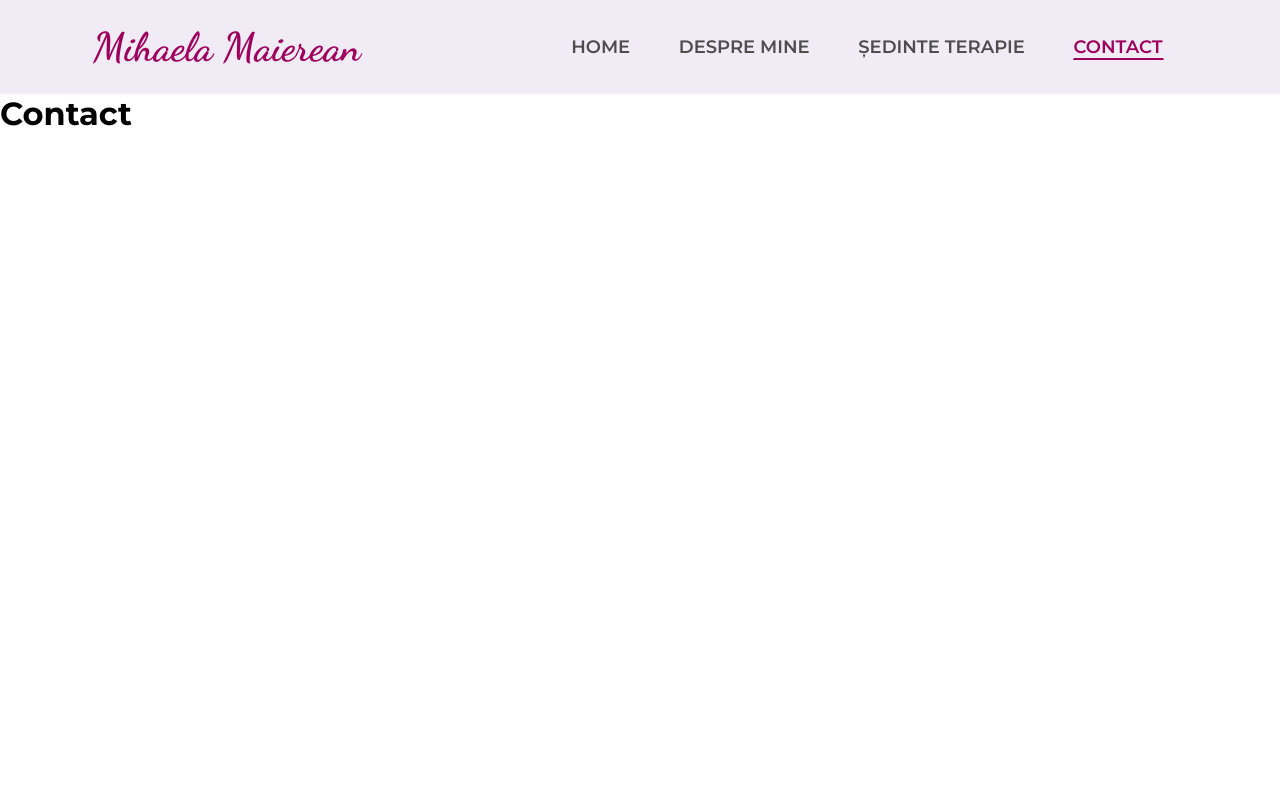
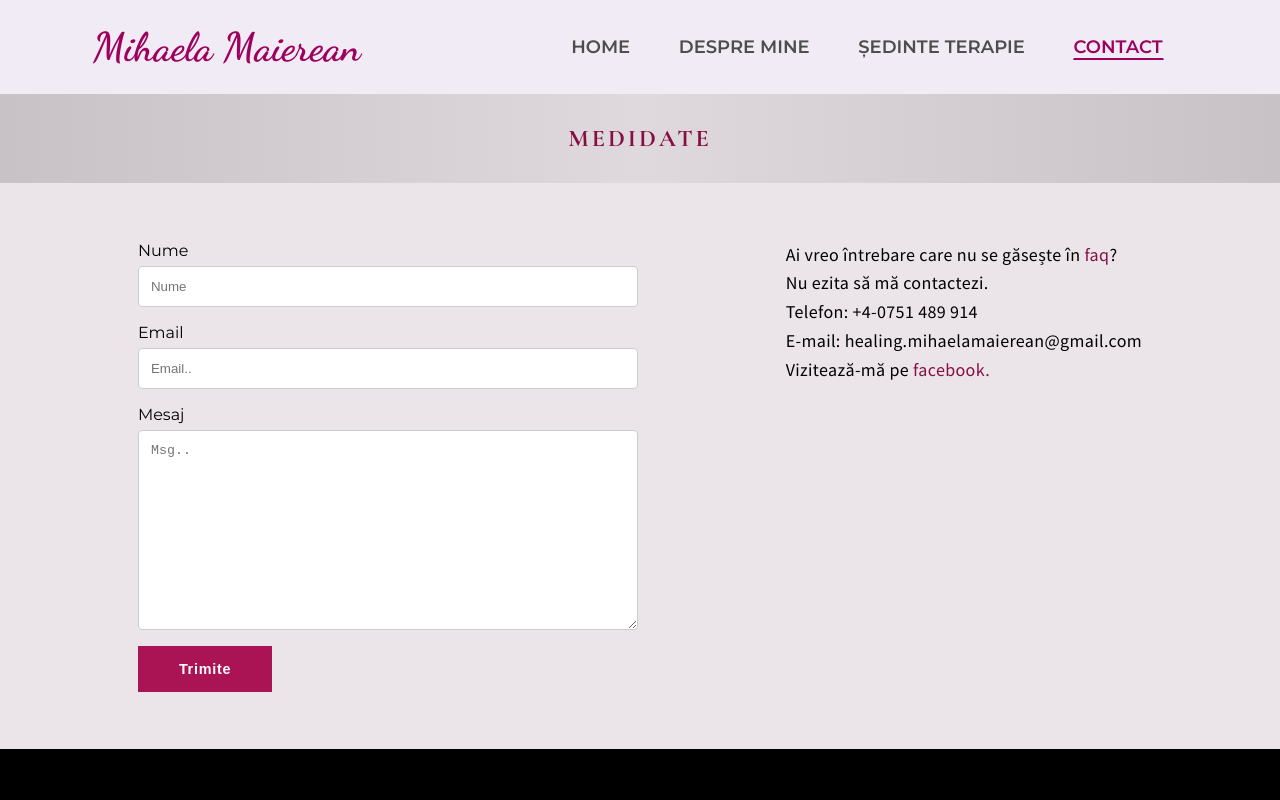
Before and after one commit to HauresBogdan/mm, a React (Create React App) app: page /Contact in a window 1280 px wide. Shown: the top 800 px of the page. Built offline with nearby package versions, Linux system fonts and the light colour scheme.

Commit message:
contact1

```diff
--- a/package.json
+++ b/package.json
@@ -9,7 +9,9 @@
     "classnames": "^2.2.6",
     "react": "^17.0.1",
     "react-dom": "^17.0.1",
+    "react-hook-form": "^6.13.1",
     "react-router-dom": "^5.2.0",
+    "react-router-hash-link": "^2.3.1",
     "react-scripts": "4.0.1",
     "react-slideshow-image": "^3.4.2",
     "web-vitals": "^0.2.4"
--- a/src/components/Contact.js
+++ b/src/components/Contact.js
@@ -1,7 +1,65 @@
+import Footer from "./Footer";
+import "../sidepagecss/thetahealing.css";
+import "../sidepagecss/contact.css";
+import { HashLink as Link } from "react-router-hash-link";
+import { useForm } from "react-hook-form";
+
 function Contact() {
+  const { register, handleSubmit, errors } = useForm(); // initialize the hook
+  const onSubmit = (data) => {
+    console.log(data);
+  };
+
   return (
     <>
-      <h1>Contact</h1>
+      <section className="th-sec">
+        <div className="th-banner">
+          <h1 className="th-container">Medidate</h1>
+        </div>
+        <section className="thp-hero">
+          <div className="contact-and-text th-container">
+            <div className="contact-contact form-container">
+              <form action="POST" data-netlify="true" onSubmit={handleSubmit(onSubmit)}>
+                <label htmlFor="name">Nume</label>
+                <div className="contact-errors">
+                  <p>{errors.name && "Nu ai introdus numele"}</p>
+                </div>
+                <input type="text" id="name" name="name" placeholder="Nume" ref={register({ required: true })} />
+                <label htmlFor="email">Email</label>
+                <div className="contact-errors">
+                  <p>{errors.email && "Email invalid"}</p>
+                </div>
+                <input type="email" id="email" name="email" placeholder="Email.." ref={register({ required: true, pattern: /\S+@\S+\.\S+/ })} />
+                <label htmlFor="subject">Mesaj</label>
+                <div className="contact-errors">
+                  <p>{errors.subject && "Nu ai introdus nici un mesaj"}</p>
+                </div>
+                <textarea id="subject" name="subject" placeholder="Msg.." style={{ height: "200px" }} defaultValue={""} ref={register({ required: true })} />
+                <div className="display-block" data-netlify-recaptcha="true"></div>
+                <button className="violet-btn" type="submit">
+                  Trimite
+                </button>
+              </form>
+            </div>
+            <div className="contact-text">
+              <p>
+                Ai vreo întrebare care nu se găsește în{" "}
+                <Link className="faq-link" to="/ThetaHealing#questions">
+                  faq
+                </Link>
+                ?
+              </p>
+              <p>Nu ezita să mă contactezi.</p>
+              <p>Telefon: +4-0751 489 914</p>
+              <p>E-mail: healing.mihaelamaierean@gmail.com</p>
+              <p>
+                Vizitează-mă pe <a href="https://www.facebook.com/thetahealingcumihaelamaierean/">facebook.</a>{" "}
+              </p>
+            </div>
+          </div>
+        </section>
+      </section>
+      <Footer />
     </>
   );
 }
--- a/src/components/Testimonials.js
+++ b/src/components/Testimonials.js
@@ -4,7 +4,7 @@ export default function Testimonials() {
   return (
     <>
       <div className="flex-this-cards">
-        <TestimonialCard src="t1.jpg" text="La început eram sceptică dar am rămas surprinsă când am inceput să văd schimbari în viața mea de zi cu zi." nume="Andrea Rea"/>
+        <TestimonialCard src="t1.jpg" text="La început eram sceptică dar am rămas surprinsă când am început să văd schimbări în viața mea de zi cu zi." nume="Andrea Rea"/>
         <TestimonialCard src="t2.jpg" text="Mihaela ma ajutat să imi schimb complet percepția despre viață înspre bine. Acuma sunt mai optimist și plin de viață." nume="Paul Andrei"/>
         <TestimonialCard src="t3.jpg" text="Eu am reușit să mă las de fumat cu câteva sesiuni. Wow! Nici măcar nu mai simt nevoia să fumez acum." nume="Anca Sandu"/>
       </div>
--- a/src/components/ThetaHealing.js
+++ b/src/components/ThetaHealing.js
@@ -69,7 +69,7 @@ function ThetaHealing() {
           <p className="info-price-card">*Ședința durează aproximativ o oră și se realizează pe Zoom. Confidențialitatea este garantată!</p>
         </section>
 
-        <section className="th-sec3 thp-hero">
+        <section className="th-sec3 thp-hero" id="questions">
           <div className="th-banner">
             <h1 className="th-container">Întrebări frecvente</h1>
           </div>
--- /dev/null
+++ b/src/sidepagecss/contact.css
@@ -0,0 +1,70 @@
+.contact-contact input,
+.contact-contact textarea {
+
+    display: block;
+    width: 100%;
+    padding: 12px;
+    border: 1px solid #ccc;
+    border-radius: 4px;
+    box-sizing: border-box;
+    margin-top: 6px;
+    margin-bottom: 16px;
+    resize: vertical;
+    box-sizing: border-box;
+}
+
+.display-block {
+    display: block;
+}
+
+.contact-contact input:focus,
+.contact-contact textarea:focus{
+    border-color: rgba(107, 110, 112, 0.8);
+    box-shadow: 0 1px 1pxrgba(107, 110, 112, 0.8) inset, 0 0 8px rgba(107, 110, 112, 0.8);
+    outline:  none;
+}
+
+.contact-errors {
+    color: #850F43;
+}
+
+.contact-and-text {
+    display: flex;
+    flex-wrap: wrap;
+    justify-content: space-around;
+
+}
+
+.form-container {
+    max-width: 500px;
+    width: 100%;
+    padding: 5%;
+}
+
+.contact-text {
+    padding: 5%;
+    max-width: 100%;
+
+}
+
+.contact-text p {
+
+
+
+    letter-spacing: .35px;
+    font-family: 'Source Sans Pro', sans-serif;
+    font-size: 18px;
+    font-weight: 400;
+    line-height: 1.6;
+
+
+}
+
+.contact-text p a,
+.contact-text p a:hover,
+.contact-text p a:focus,
+.contact-text p a:active,.faq-link {
+    text-decoration: none;
+    color: inherit;
+    color: #850F43;
+}
```
Also changed, not shown: 2 other files (tests, documents, lock files or other folders). Lines whose indentation alone changed are shown as unchanged.
